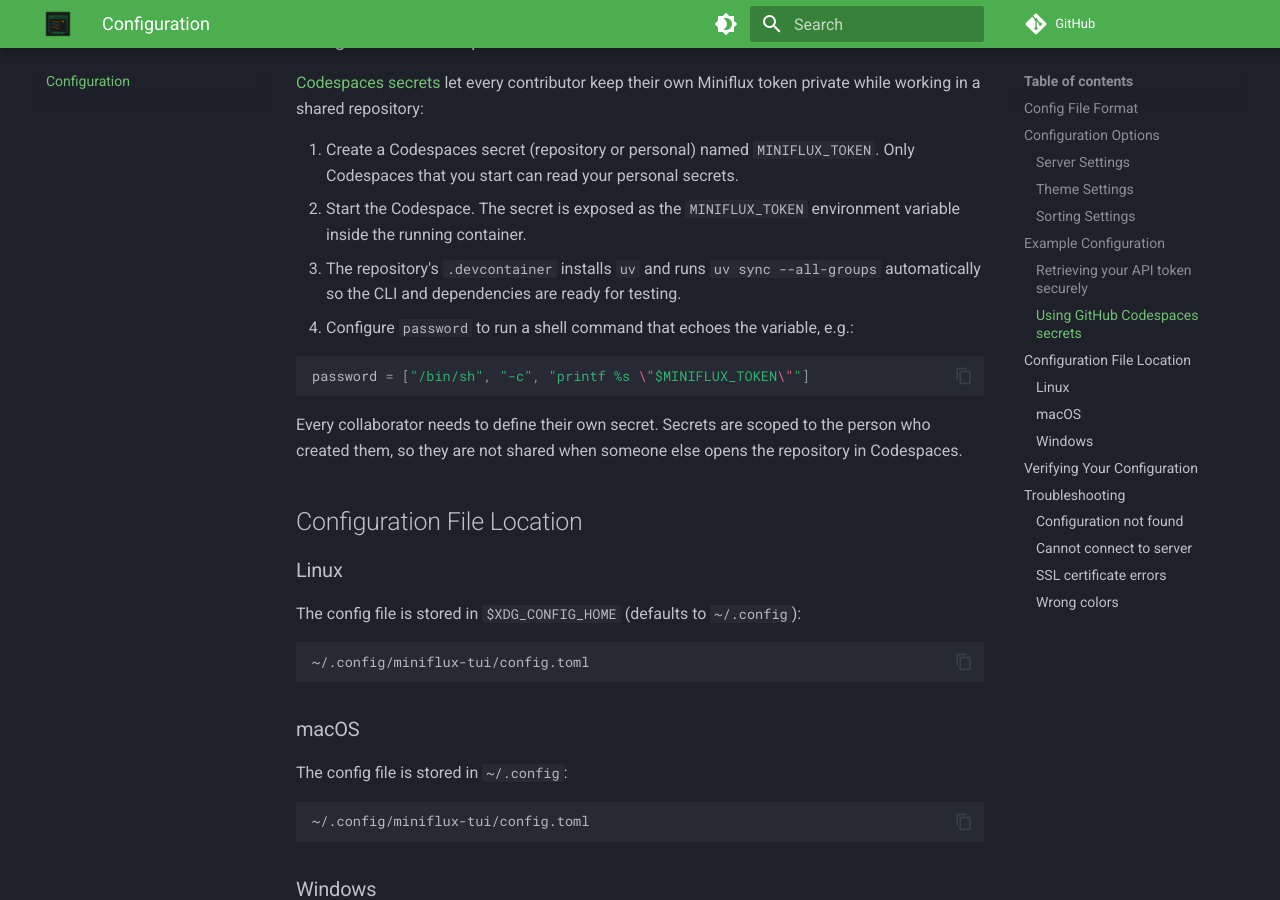
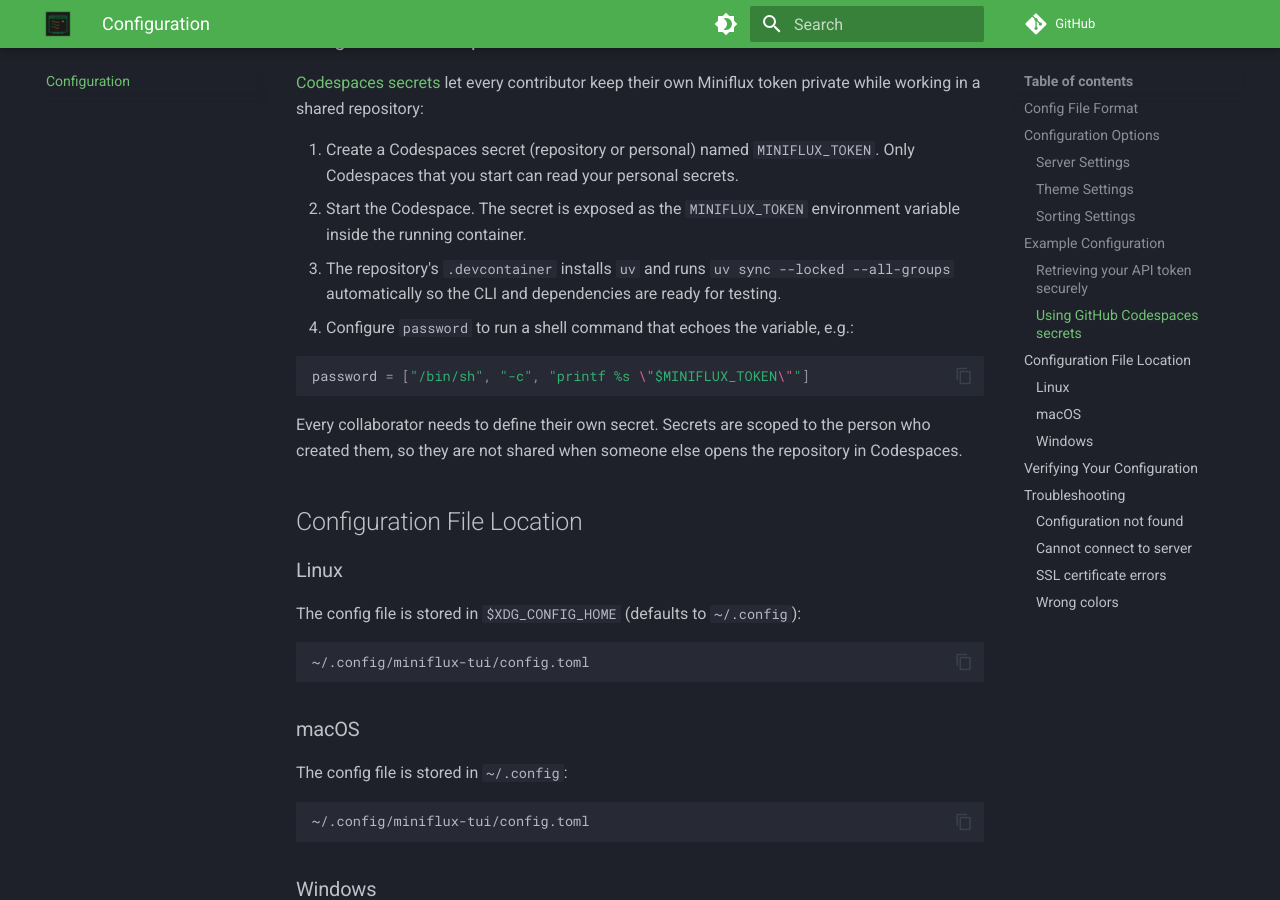
Before and after one commit to reuteras/miniflux-tui-py, an MkDocs documentation site: the page built from docs/configuration.md, in a window 1280 px wide and 900 px high, scrolled down 2084 px. Built offline with MkDocs 1.6.1 and Material for MkDocs 9.7.7, drawn with Linux system fonts in a browser that asks for light colours; comment, search, counter and statistics services are not loaded.

Commit message:
ci: lock dependency sync in codespaces
Signed-off-by: Peter Reuterås <peter@reuteras.com>

```diff
--- a/docs/configuration.md
+++ b/docs/configuration.md
@@ -96,7 +96,7 @@
    Only Codespaces that you start can read your personal secrets.
 2. Start the Codespace. The secret is exposed as the `MINIFLUX_TOKEN`
    environment variable inside the running container.
-3. The repository's `.devcontainer` installs `uv` and runs `uv sync --all-groups`
+3. The repository's `.devcontainer` installs `uv` and runs `uv sync --locked --all-groups`
    automatically so the CLI and dependencies are ready for testing.
 4. Configure `password` to run a shell command that echoes the variable, e.g.:
 
```
Also changed, not shown: README.md (+1 -1 lines), 1 other file.
